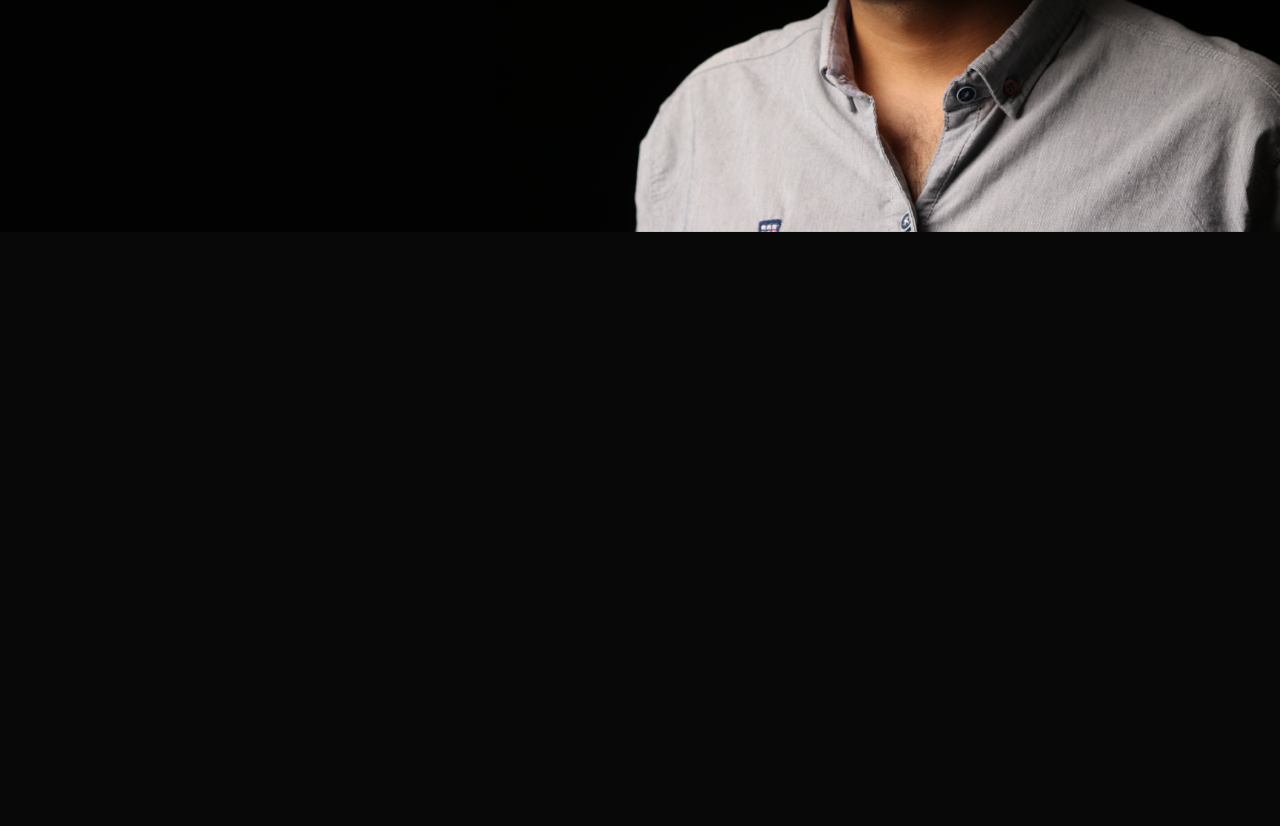
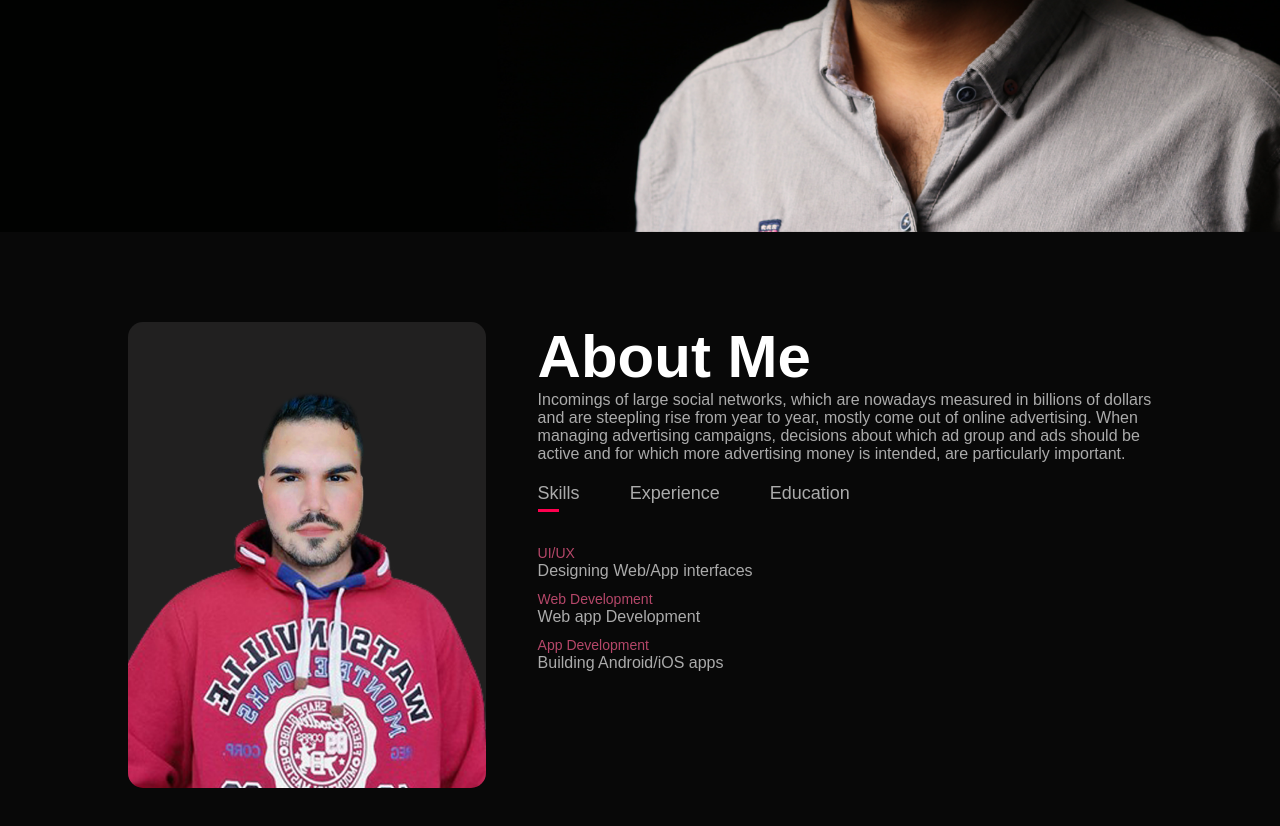
Before and after one commit to sandronascimentodev/my_portfolio, a plain HTML site: page index.html in a window 1280 px wide. Shown: the part 568-1394 px from the top of the page. Before the commit the page ends 800 px from the top, so only its background shows below. Drawn offline with Linux system fonts and the light colour scheme.

Commit message:
New Implements
Implementation of pictures and description for presentation

```diff
--- a/index.html
+++ b/index.html
@@ -22,8 +22,84 @@
                     <li><a href="#">Contact</a></li>
                 </ul>
             </nav>
+            <div class="header-text">
+                <p>UI/UX Designer</p>
+                <h1>Hi, I'm <span>Sandro</span><br>Nascimento From Brazil</h1>
+            </div>
         </div>
     </div>
+    <!---------------about----------------------->
+    <div id="about">
+        <div class="container">
+            <div class="row">
+                <div class="about-col-01">
+                    <img src="images/user.png">
+                </div>
+                <div class="about-col-02">
+                    <h1 class="sub-title">About Me</h1>
+                    <p>Incomings of large social networks, which are nowadays
+                        measured in billions of dollars and are steepling rise from
+                        year to year, mostly come out of online advertising. When
+                        managing advertising campaigns, decisions about which ad group
+                        and ads should be active and for which more advertising money is
+                        intended, are particularly important.
+                    </p>
+
+                    <div class="tab-titles">
+                        <p class="tab-links active-link" onclick="opentab('skills')">Skills</p>
+                        <p class="tab-links" onclick="opentab('experience')">Experience</p>
+                        <p class="tab-links" onclick="opentab('education')">Education</p>
+                    </div>
+
+                    <div class="tab-contents active-tab" id="skills">
+                        <ul>
+                            <li><span>UI/UX</span><br>Designing Web/App interfaces</li>
+                            <li><span>Web Development</span><br>Web app Development</li>
+                            <li><span>App Development</span><br>Building Android/iOS apps</li>
+                        </ul>
+                    </div>
+
+                    <div class="tab-contents" id="experience">
+                        <ul>
+                            <li><span>2021 - Current</span><br>Self-employed Web Developer and UI/UX Designer</li>
+                            <li><span>2020 - Current</span><br>Support Analist at School and College UniSapiens</li>
+                            <li><span>2020 - Current</span><br>Self-employed Graphic Designer</li>
+                            <li><span>2019 - 2020</span><br>Computing Trainee at School and College UniSapiens</li>
+                        </ul>
+                    </div>
+
+                    <div class="tab-contents" id="education">
+                        <ul>
+                            <li><span>2022</span><br>Graduate Degree in Data Analysis</li>
+                            <li><span>2022</span><br>Graduate Degree in Multiplatform Mobile Application Projects</li>
+                            <li><span>2022</span><br>Undergraduate Degree in Development Games</li>
+                            <li><span>2022</span><br>Course Certificate in Web Development</li>
+                            <li><span>2020</span><br>Course Certificate in Graphic Design</li>
+                        </ul>
+                    </div>
+                </div>
+
+            </div>
+        </div>
+    </div>
+
+    <script>
+
+        var tablinks = document.getElementsByClassName("tab-links");
+        var tabcontents = document.getElementsByClassName("tab-contents");
+        function opentab(tabname) {
+            for (tablink of tablinks) {
+                tablink.classList.remove("active-link");
+            }
+            for (tabcontent of tabcontents) {
+                tabcontent.classList.remove("active-tab");
+            }
+            event.currentTarget.classList.add("active-link");
+            document.getElementById(tabname).classList.add("active-tab");
+        }
+
+    </script>
+
 </body>
 
 </html>
--- a/style.css
+++ b/style.css
@@ -1,7 +1,7 @@
 * {
     margin: 0;
     padding: 0;
-    font-family: 'Poppins', 'sans-serif';
+    font-family: 'Poppins', sans-serif;
     box-sizing: border-box;
 }
 
@@ -57,6 +57,98 @@ nav ul li a::after {
     transition: 0.5s;
 }
 
-nav ul li a:hover::after{
-width: 100%;
+nav ul li a:hover::after {
+    width: 100%;
 }
+
+.header-text {
+    margin-top: 20%;
+    font-size: 30px;
+}
+
+.header-text h1 {
+    font-size: 60px;
+    margin-top: 20px;
+}
+
+.header-text h1 span {
+    color: #ff004f;
+}
+
+/*---------------about-------------*/
+#about {
+    padding: 80px 0;
+    color: #ababab;
+}
+
+.row {
+    display: flex;
+    justify-content: space-between;
+    flex-wrap: wrap;
+}
+
+.about-col-01 {
+    flex-basis: 35%;
+}
+
+.about-col-01 img {
+    width: 100%;
+    border-radius: 15px;
+}
+
+.about-col-02 {
+    flex-basis: 60%;
+}
+
+.sub-title {
+    font-size: 60px;
+    font-weight: 600;
+    color: #fff;
+}
+
+.tab-titles {
+    display: flex;
+    margin: 20px 0 40px;
+}
+
+.tab-links {
+    margin-right: 50px;
+    font-size: 18px;
+    font-weight: 500;
+    cursor: pointer;
+    position: relative;
+}
+
+.tab-links::after {
+    content: '';
+    width: 0;
+    height: 3px;
+    background: #ff004f;
+    position: absolute;
+    left: 0;
+    bottom: -8px;
+    transition: 0.5s;
+}
+
+.tab-links.active-link::after {
+    width: 50%;
+
+}
+
+.tab-contents ul li {
+    list-style: none;
+    margin: 10px 0 10px;
+}
+
+.tab-contents ul li span {
+    color: #b54769;
+    font-size: 14px;
+}
+
+.tab-contents{
+    display: none;
+}
+
+.tab-contents.active-tab{
+    display: block;
+}
```
